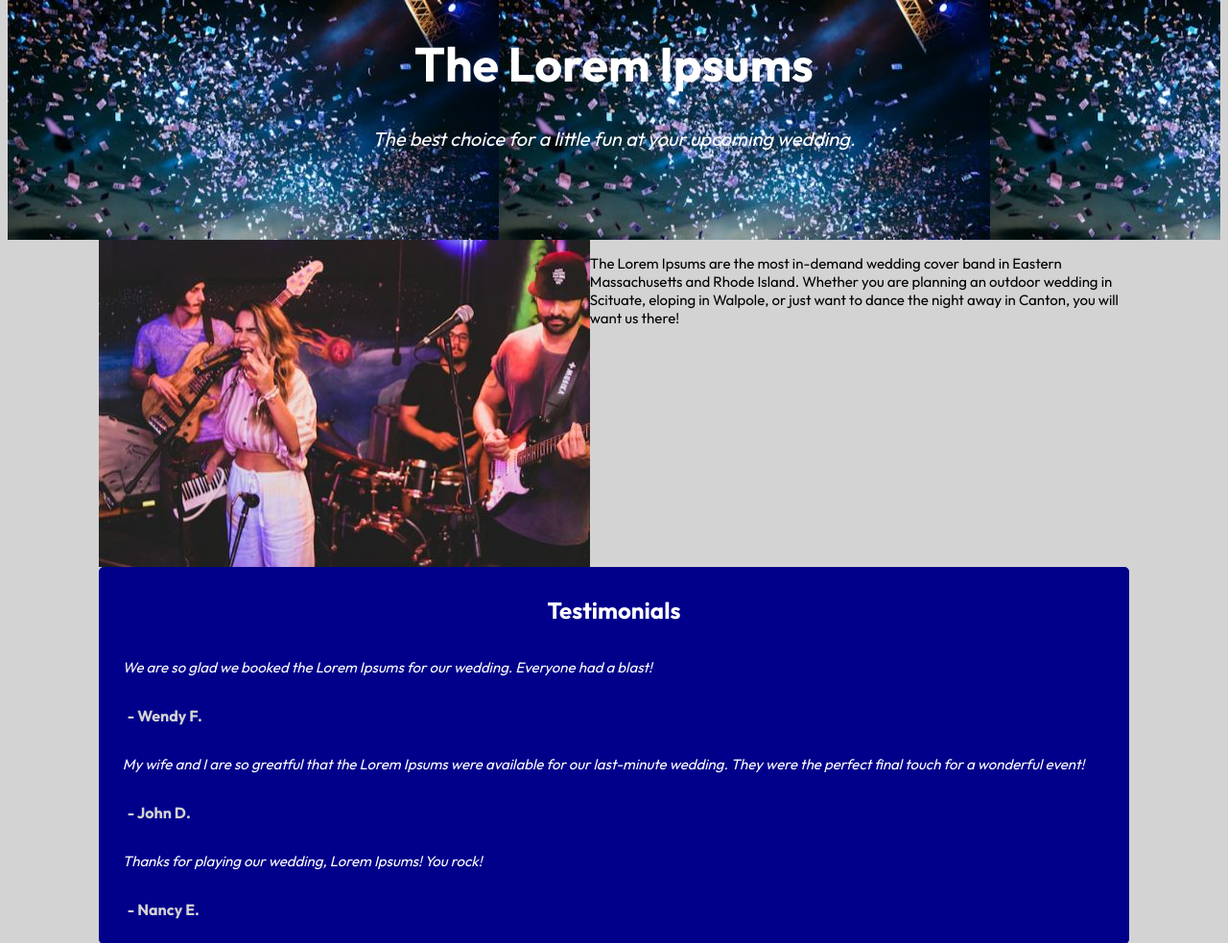
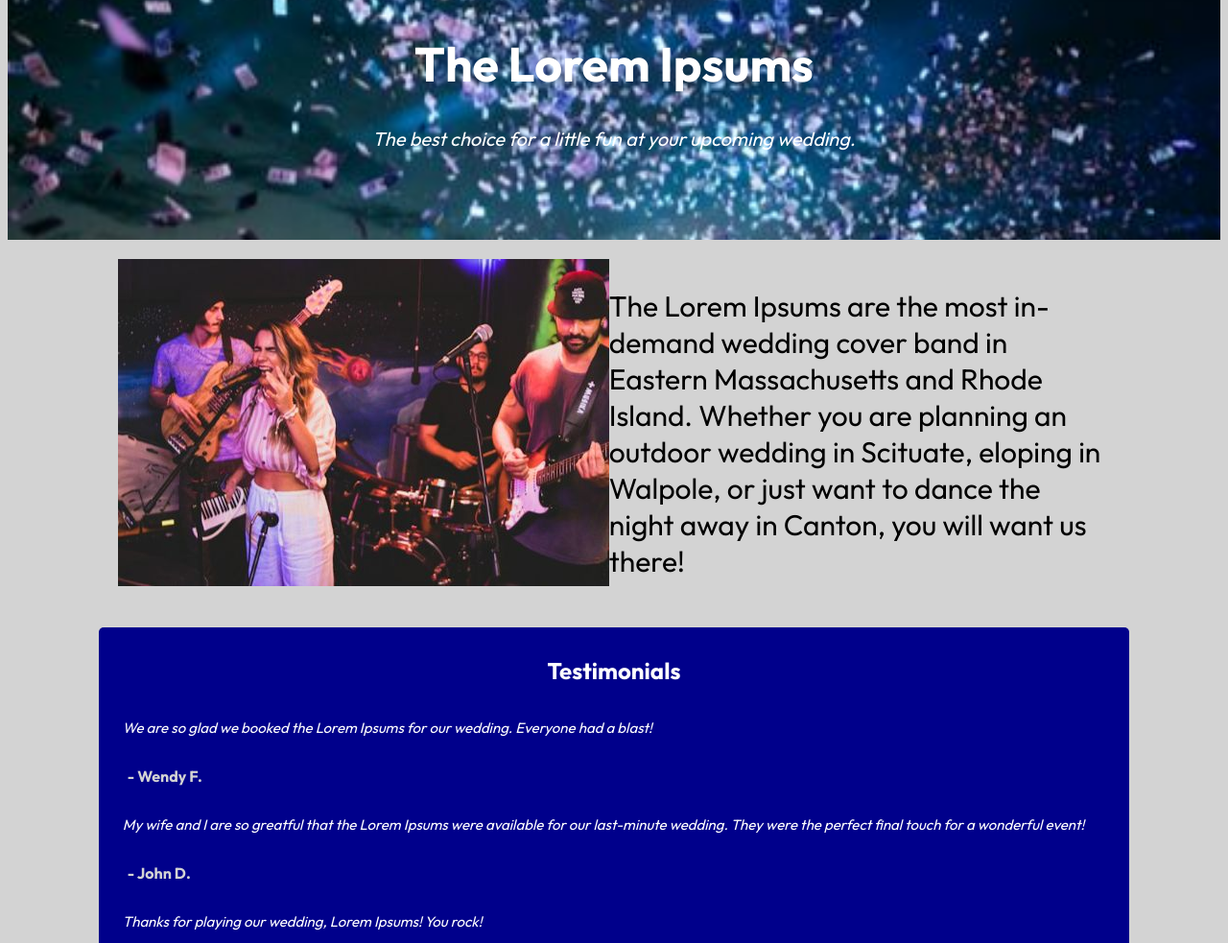
Before and after one commit to allie-tatarian/allie-tatarian.github.io, a PHP site: page /project1/index.html in a window 1280 px wide. Shown: the part 56-1039 px from the top of the page at 96% size. Run offline with PHP 8.4, Linux system fonts and the light colour scheme.

Commit message:
update background image

```diff
--- a/project1/css/style.css
+++ b/project1/css/style.css
@@ -69,6 +69,9 @@ body {
     background-color: darkblue;
     height: 150px;
     padding: 50px;
+    background-position: center;
+    background-repeat: no-repeat;
+    background-size: cover;
 }
 
 .title, .subtitle {
@@ -94,7 +97,7 @@ body {
 
 .front-page {
     display: inline-block;
-
+    padding: 20px;
 }
 
 .band-img {
@@ -102,7 +105,7 @@ body {
 }
 
 .blurb {
-                font-size: 15px;
+    font-size: 30px;
 }
 
 .testimonials {
```
Lines whose indentation alone changed are shown as unchanged.
